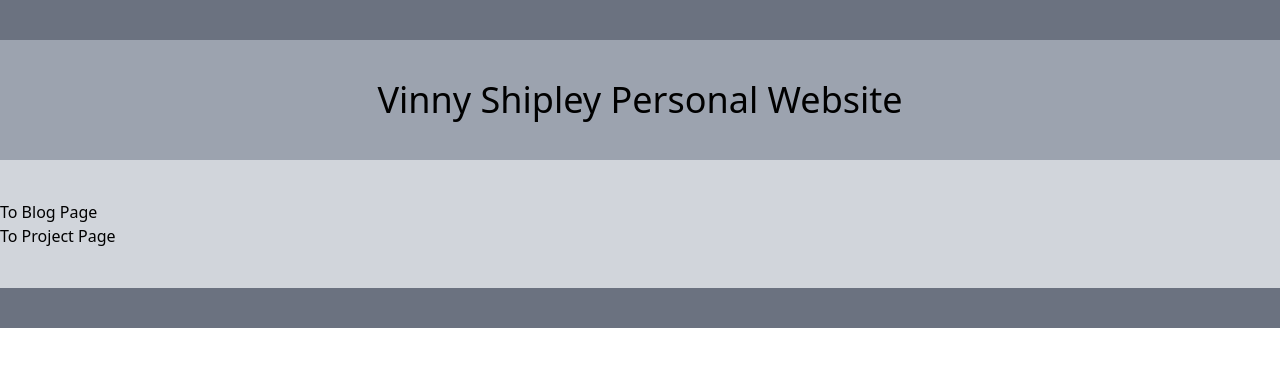
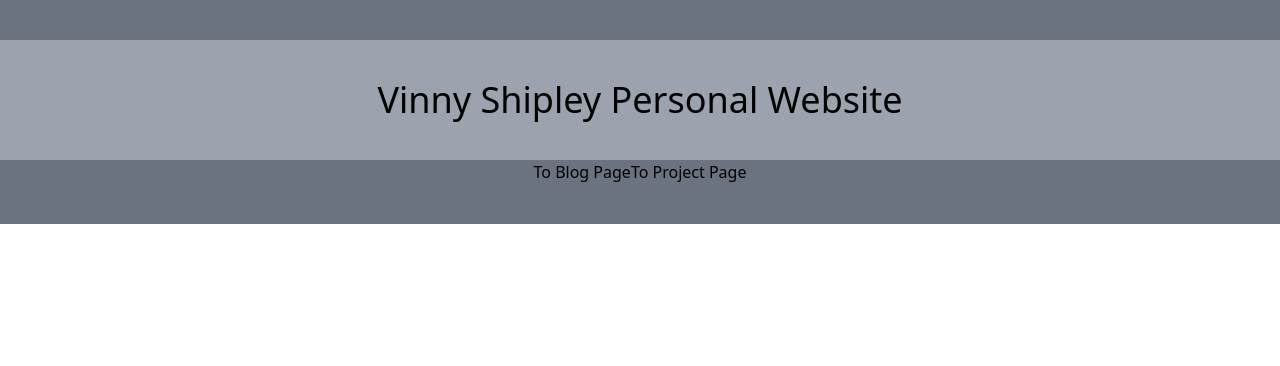
Before and after one commit to VinnyShipley/Personal_Site, a Next.js app: page / in a window 1280 px wide. Shown: the top 366 px of the page. Built offline with nearby package versions, Linux system fonts and the light colour scheme.

Commit message:
nav bar centered, light html cleanup

```diff
--- a/src/pages/index.js
+++ b/src/pages/index.js
@@ -1,6 +1,6 @@
 import Link from 'next/link';
 
-export default function BlogLandingPage() {
+export default function MainLandingPage() {
 	return (
 		<>
 			<main className='bg-gray-500 mt-45 py-10'>
@@ -9,11 +9,18 @@ export default function BlogLandingPage() {
 						Vinny Shipley Personal Website
 					</h1>
 				</div>
-				<h2 className='bg-gray-300 m-50 py-10'>
-					<Link href='/blog'>To Blog Page</Link>
-					<br></br>
-					<Link href='/projects'>To Project Page</Link>
-				</h2>
+				<div>
+					<nav class='flex justify-center'>
+						<ul className='bg-gray-300' class='inline-flex'>
+							<li>
+								<Link href='/blog'>To Blog Page</Link>
+							</li>
+							<li>
+								<Link href='/projects'>To Project Page</Link>
+							</li>
+						</ul>
+					</nav>
+				</div>
 			</main>
 		</>
 	);
```
